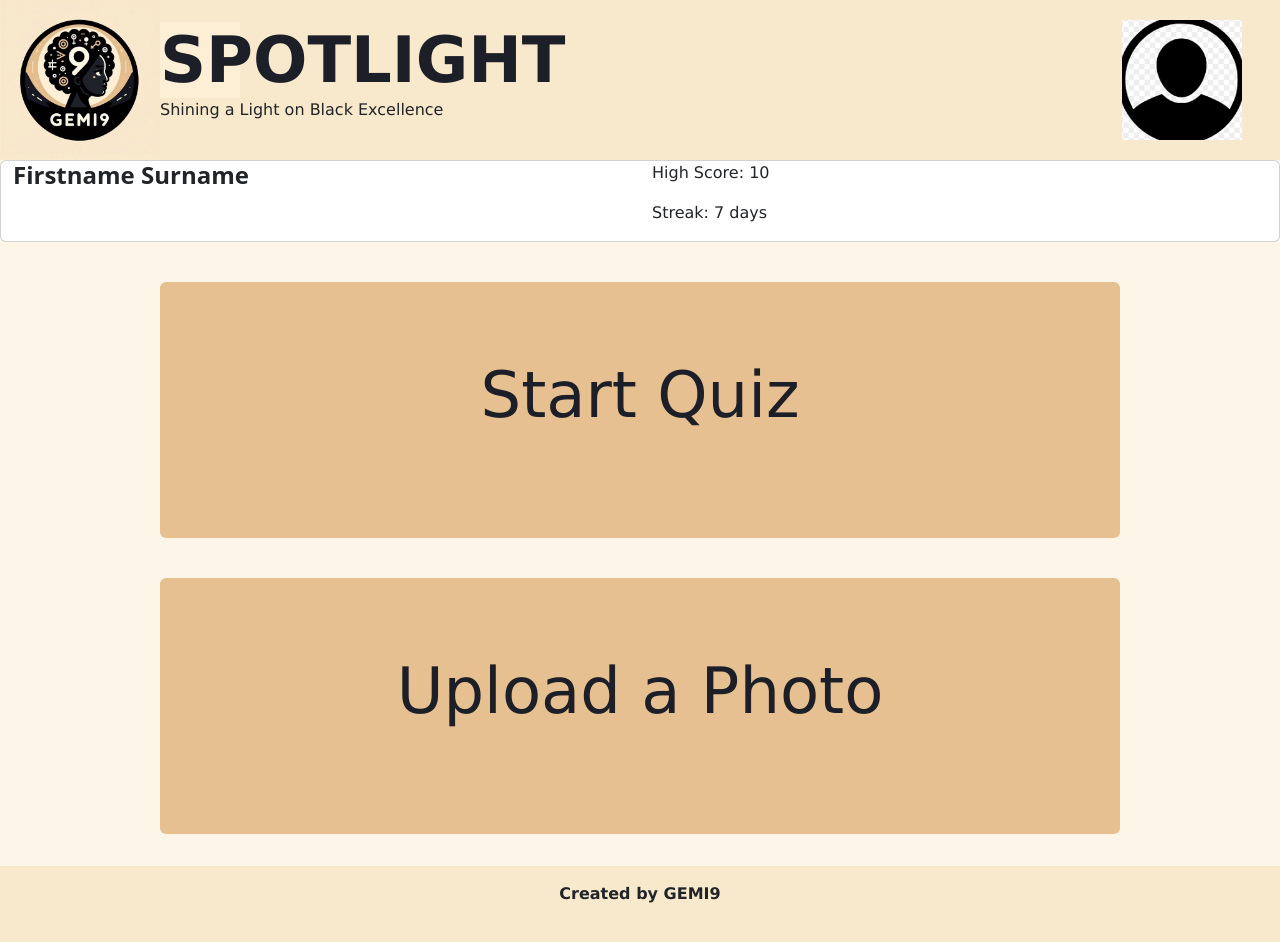
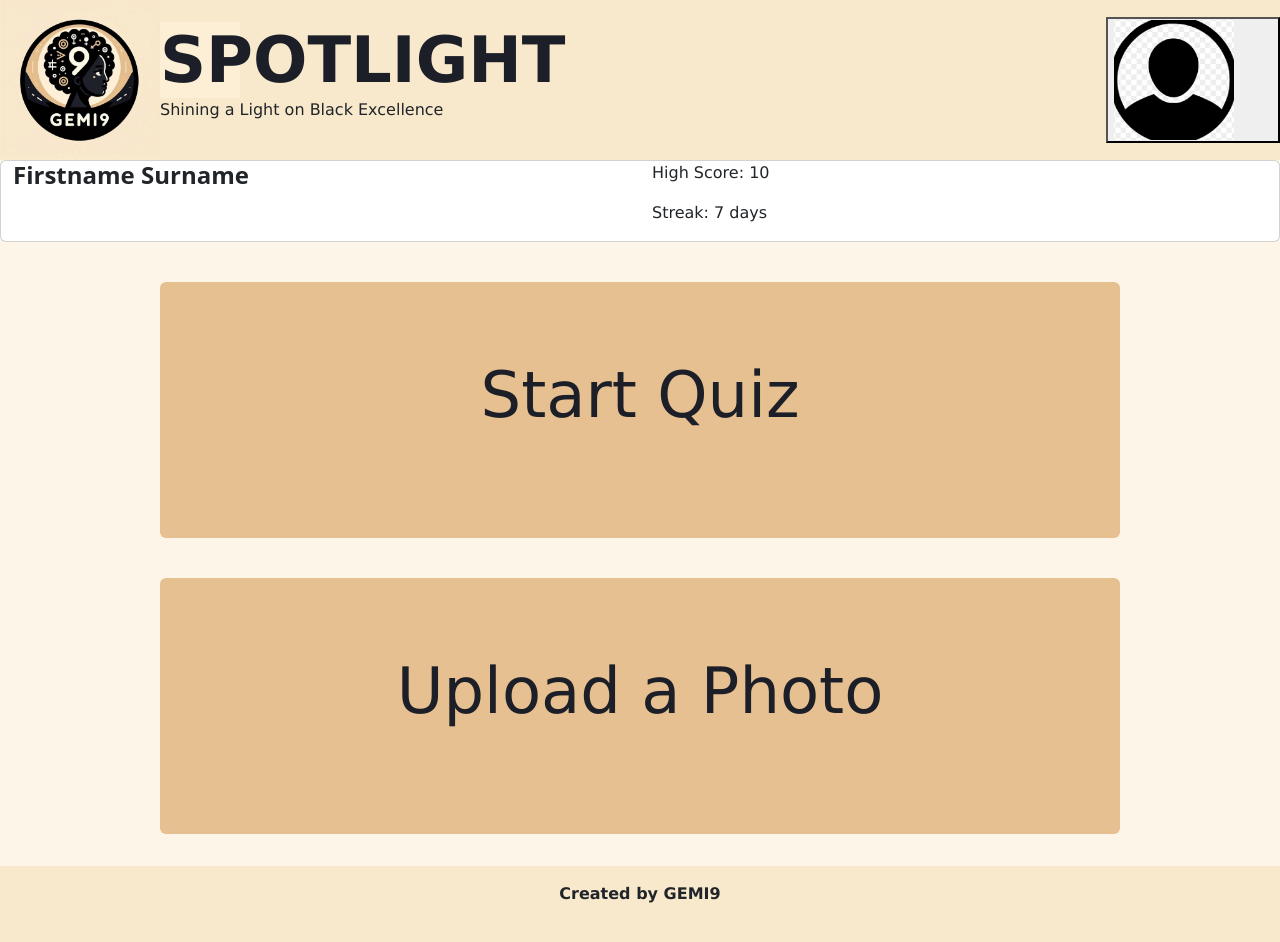
Before and after one commit to jalliet/gemi9, a React (Create React App) app: page /#/ in a window 1280 px wide. Shown: the top 942 px of the page. Built offline with nearby package versions, Linux system fonts and the light colour scheme.

Commit message:
small changes

```diff
--- a/src/App.css
+++ b/src/App.css
@@ -77,7 +77,7 @@ nav{
   flex-direction: row;
   background-color: #f8e9cc;
   /* margin-top: 5%; */
-  justify-content: ;
+  justify-content: center;
   width: 100%;
   /* padding: 0.25vh; */
   /* margin-right: 5%;
--- a/src/components/Home.jsx
+++ b/src/components/Home.jsx
@@ -19,7 +19,8 @@ const Home = () => {
             </div>
 
             <div className = "user-div">
-              <img className = "user-photo" src = {userPhoto} alt = "user image"/>
+              <button><img className = "user-photo" src = {userPhoto} alt = "user image"/>
+            </button>
             </div>
 
           </div>
```
